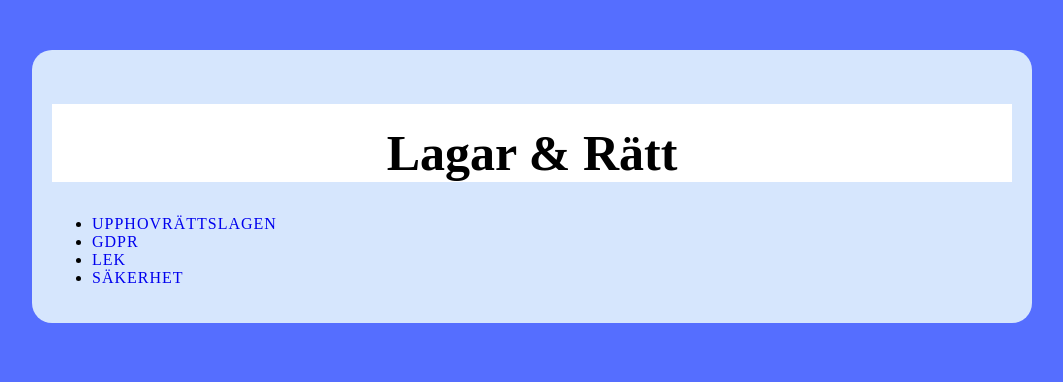
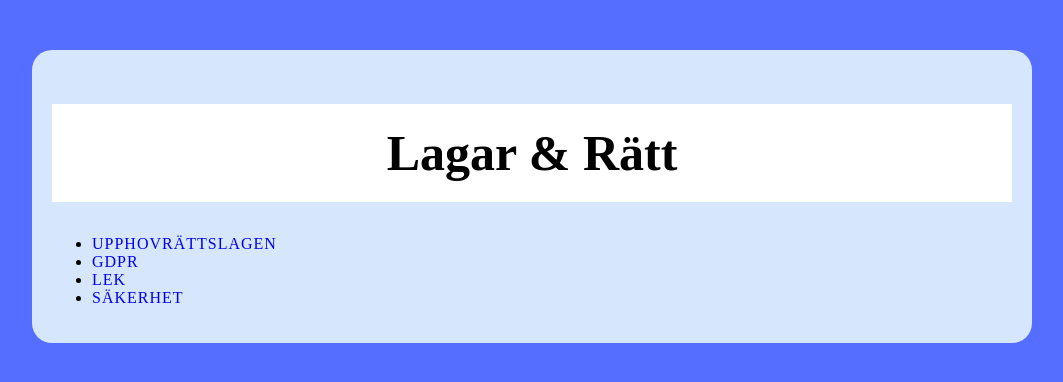
Before and after one commit to SirSkibidi/Lagar, a plain HTML site: page index.html in a window 1280 px wide. Shown: the whole page, without its empty margins (108-1171 px from the left). Drawn offline with Linux system fonts and the light colour scheme.

```diff
--- a/css/standard.css
+++ b/css/standard.css
@@ -24,7 +24,7 @@
     background-color: white;
     font-size: 50px;
     padding-top: 20px;
-    padding-bottom: 20pxS;
+    padding-bottom: 20px;
 }
 
 p{
```
